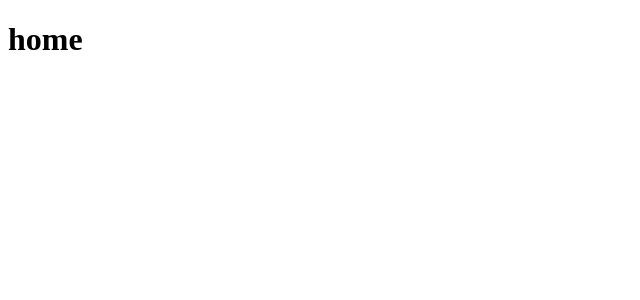
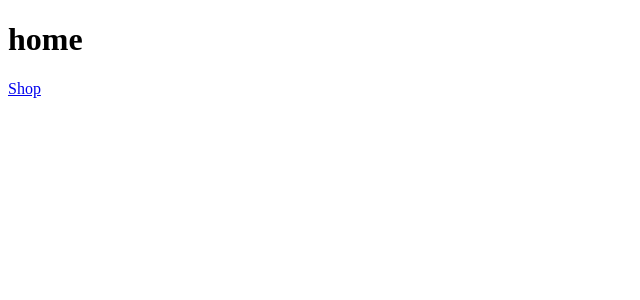
Before and after one commit to daimyo-rb/shopping-cart, a React (Vite) app: page / in a window 1280 px wide. Shown: the top 300 px of the page, without its empty margins (0-640 px from the left). Built offline with nearby package versions, Linux system fonts and the light colour scheme.

Commit message:
Create shop and home pagewith basic navigation

```diff
--- a/src/App.jsx
+++ b/src/App.jsx
@@ -1,4 +1,5 @@
 import { useState } from 'react'
+import { Link } from "react-router-dom";
 
 function App() {
   const [count, setCount] = useState(0)
@@ -6,6 +7,7 @@ function App() {
   return (
     <>
       <h1>home</h1>
+      <Link to="shop">Shop</Link>
     </>
   )
 }
--- /dev/null
+++ b/src/components/Shop.jsx
@@ -0,0 +1,10 @@
+import { Link } from "react-router-dom";
+
+function Shop() {
+  return <>
+    <h1>Shop</h1>
+    <Link to="/">Home</Link>
+  </>
+}
+
+export default Shop
--- a/src/main.jsx
+++ b/src/main.jsx
@@ -2,11 +2,16 @@ import { StrictMode } from "react";
 import { createRoot } from "react-dom/client";
 import { createBrowserRouter, RouterProvider } from "react-router-dom";
 import App from "./App";
+import Shop from "./components/Shop"
 
 const router = createBrowserRouter([
   {
     path: "/",
     element: <App />,
+  },
+  {
+    path: "shop",
+    element: <Shop />,
   },
 ]);
 
```
